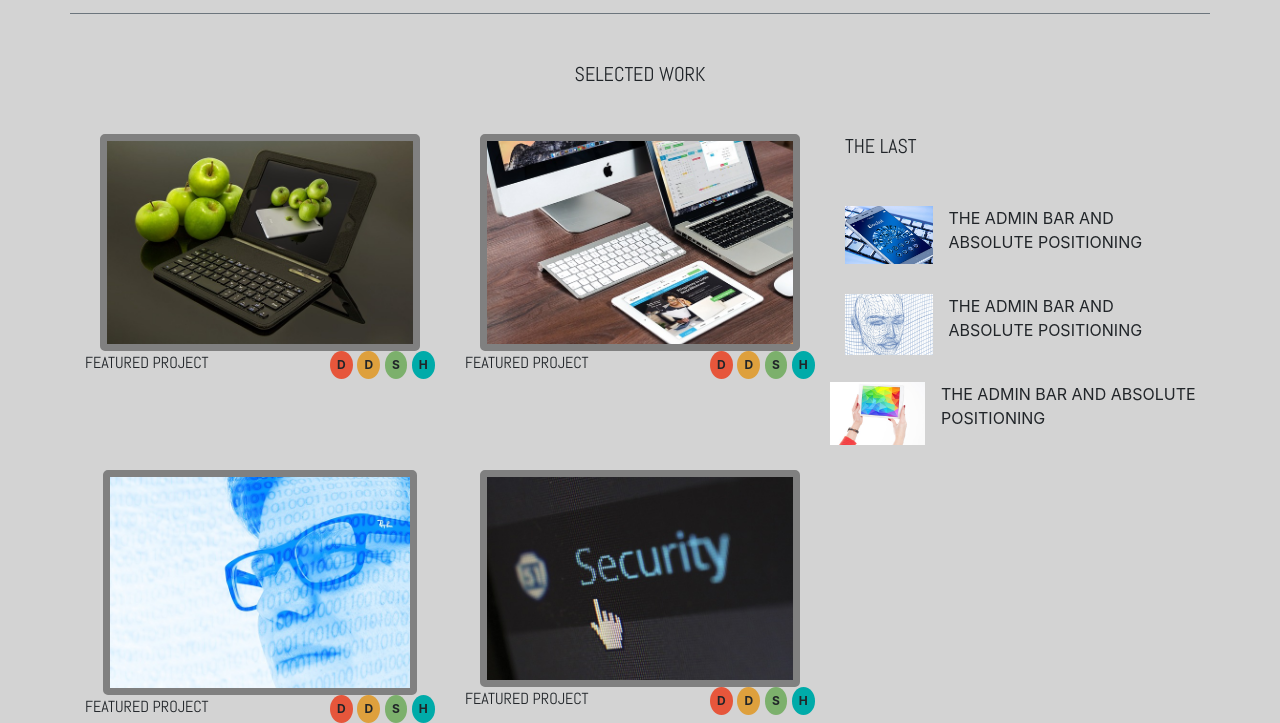
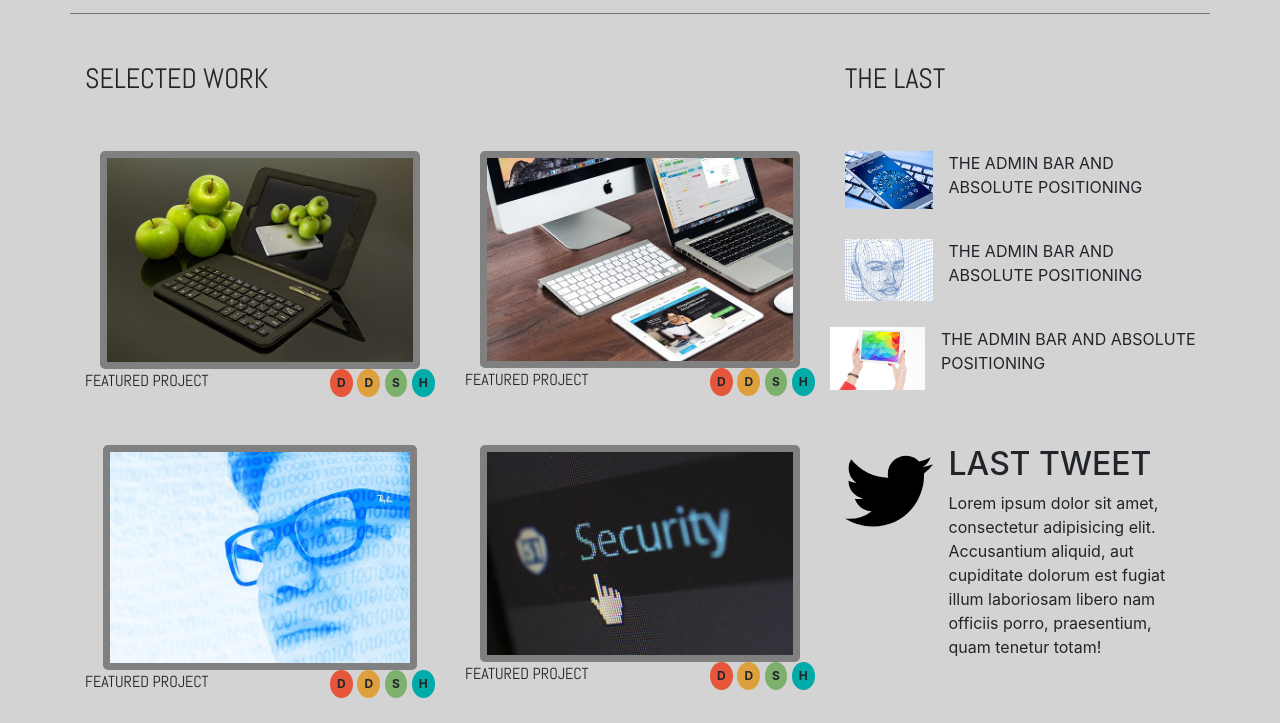
Before and after one commit to CharlesandAnthony/CodeupDesignProject, a plain HTML site: page index.html in a window 1280 px wide. Shown: the part 701-1424 px from the top of the page. After the commit the page ends 1400 px from the top, so only its background shows below. Drawn offline with nearby package versions, Linux system fonts and the light colour scheme; a web font is replaced by a local one.

Commit message:
added twitter

```diff
--- a/index.html
+++ b/index.html
@@ -98,7 +98,7 @@
     </div>
 </div>
 <div class="container">
-    <h5 class="text-center mb-5 abel-font">SELECTED WORK</h5>
+    <h5 class="text-center mb-5 abel-font d-sm-block d-md-none">SELECTED WORK</h5>
     <div class="container text-center d-sm-none">
         <img id="ipad-apple" class="image-border" src="assets/images/apple-ipad.jpg" alt="">
     </div>
@@ -185,7 +185,12 @@
     </div>
 </div>
 
-<div class="container d-sm-none d-md-block">
+<div class="container d-none d-sm-none d-md-block">
+    <div class="row mb-5">
+        <div class="col-8 abel-font"><h3>SELECTED WORK</h3></div>
+        <div class="col-4 abel-font"><h3>THE LAST</h3></div>
+    </div>
+
     <div class="row row-cols-3">
         <!--    IPAD IMAGE-->
         <div class="col-4">
@@ -224,7 +229,6 @@
         <!--    NEWS FEED-->
         <div class="col-4">
 <!--            <div class="container">-->
-                <h5 class="mb-5 abel-font">THE LAST</h5>
                 <div class="row">
                     <div class="col-sm-none col-md-12">
                         <div class="media mb-4">
@@ -287,8 +291,18 @@
         </div>
         <!--      TWITTER FEED-->
         <div class="col-4">
-
+            <div class="row">
+                <div class="col-sm-none col-md-12">
+                    <div class="media mb-4">
+                        <img class="w-25 mr-3" src="assets/twitter.svg" alt="">
+                        <div class="media-body">
+                            <h2 class="mt-0">LAST TWEET</h2>
+                            <p class="bold">Lorem ipsum dolor sit amet, consectetur adipisicing elit. Accusantium aliquid, aut cupiditate dolorum est fugiat illum laboriosam libero nam officiis porro, praesentium, quam tenetur totam!</p>
+                        </div>
+                    </div>
+                </div>
             </div>
+        </div>
 
     </div>
 
--- a/style.css
+++ b/style.css
@@ -166,6 +166,7 @@ header{
         position:absolute;
         left: 20px;
     }
+
 }
 
 .badge1 {
```
Also changed, not shown: assets/twitter.svg (added).
